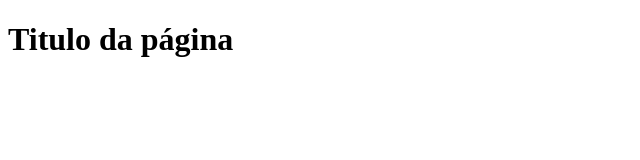
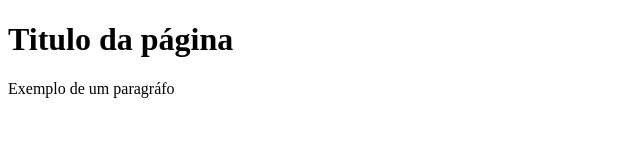
Before and after one commit to luyvid/Portfolio, a plain HTML site: page index.html in a window 1280 px wide. Shown: the whole page, without its empty margins (0-640 px from the left). Drawn offline with Linux system fonts and the light colour scheme.

Commit message:
Inserido um paragráfo

```diff
--- a/index.html
+++ b/index.html
@@ -3,9 +3,24 @@
 <head>
     <meta charset="UTF-8">
     <meta name="viewport" content="width=device-width, initial-scale=1.0">
-    <title>Portfolio</title>
+    <title>Upando o Portfolio para o GitHub</title>
 </head>
 <body>
     <h1>Titulo da página</h1>
+    <p>Exemplo de um paragráfo</p>
+
+
+
+
+
+
+
+
+    <!--
+        pasta .../Portfolio
+        git add .
+        git commit -m "Comentário da alteração"
+        git push
+    -->
 </body>
 </html>
```
